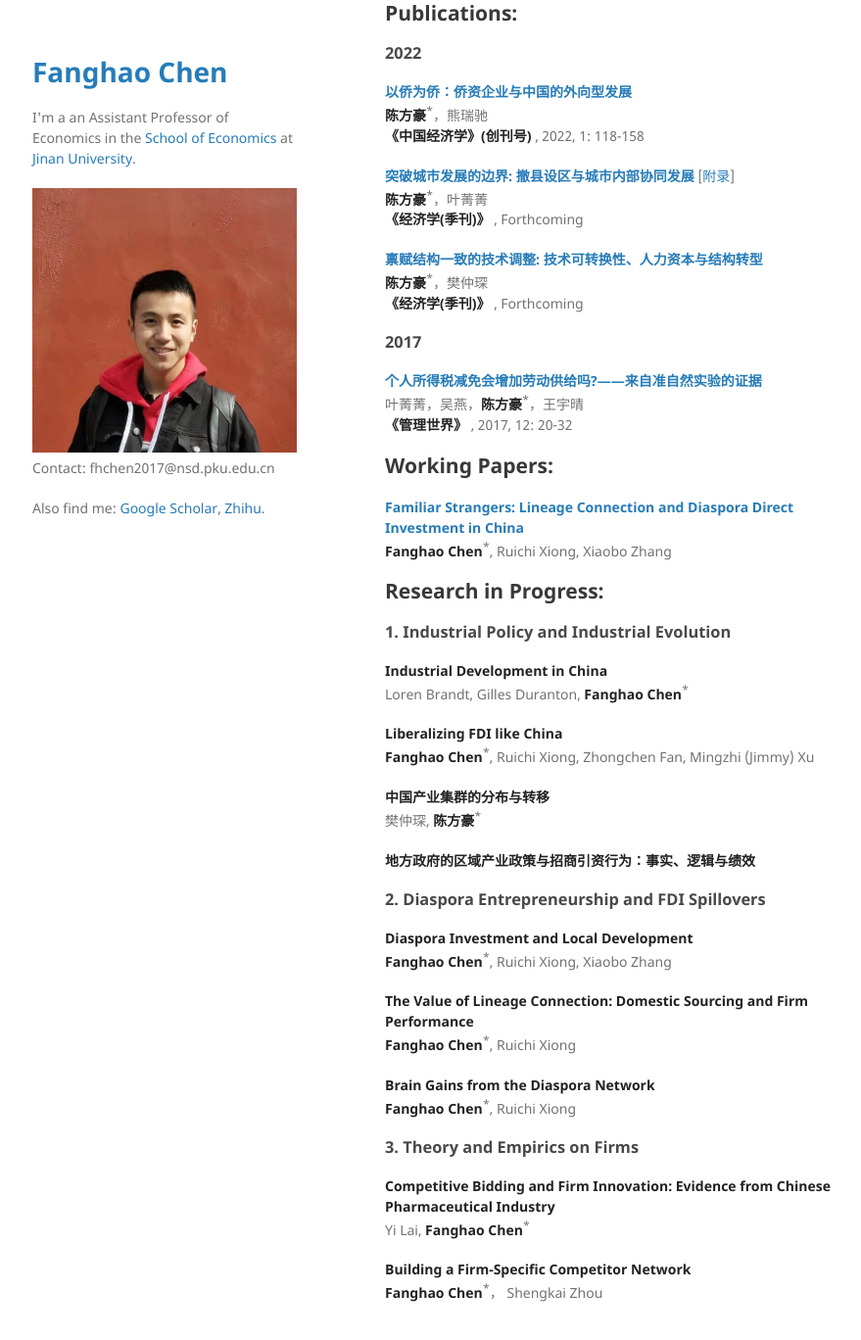
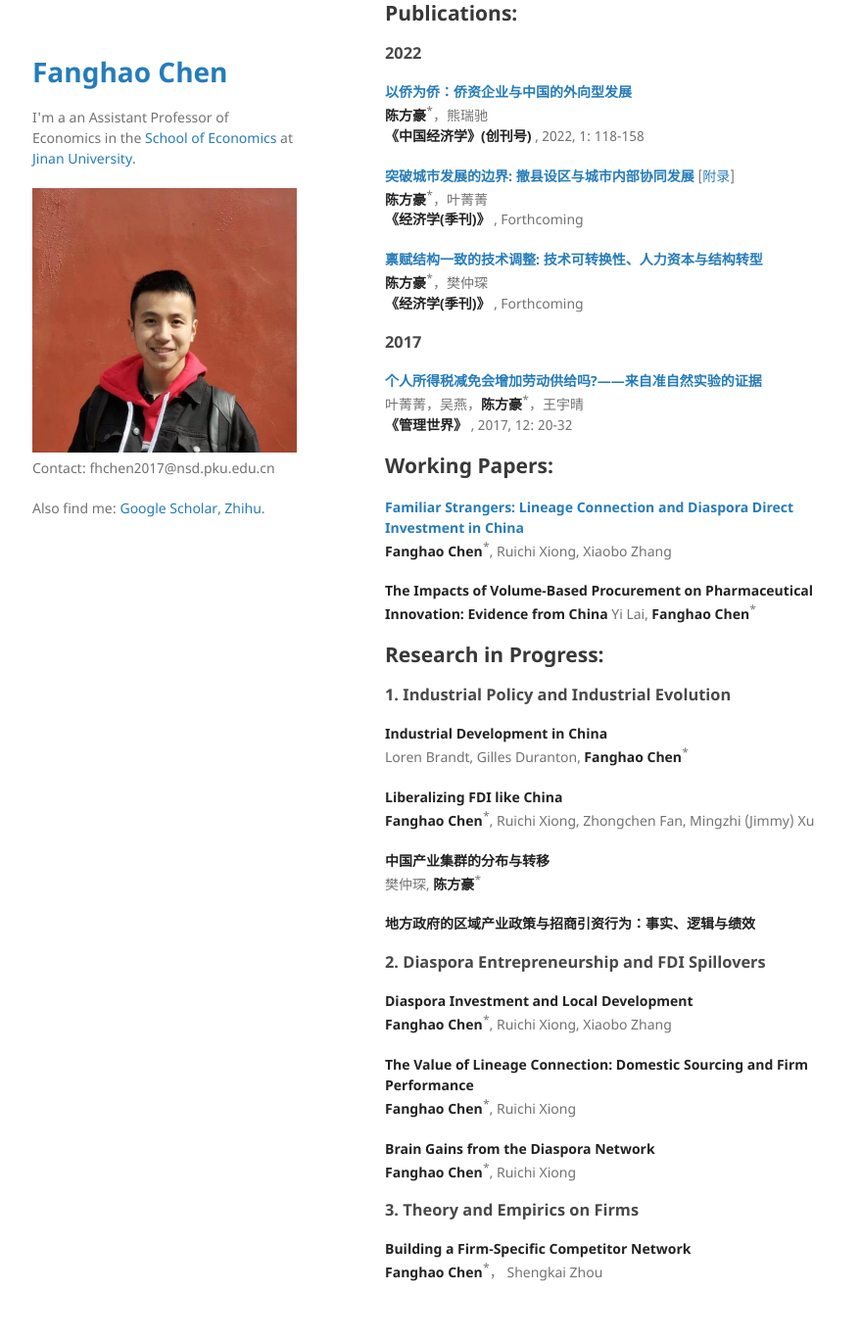
Before and after one commit to FanghaoChen/homepage, a Jekyll site: the page built from research.md, in a window 1280 px wide and 1400 px high, scrolled down 108 px. Shown: the top 1368 px of the window at 98% size, without its empty margins (177-1056 px from the left). Built offline with Jekyll 4.4.1, drawn with Linux system fonts in a browser that asks for light colours.

Commit message:
Update research.md

```diff
--- a/research.md
+++ b/research.md
@@ -31,6 +31,9 @@ layout: default
 **[Familiar Strangers: Lineage Connection and Diaspora Direct Investment in China](https://papers.ssrn.com/sol3/papers.cfm?abstract_id=4004159)** <br/>
 **Fanghao Chen**<sup>*</sup>, Ruichi Xiong, Xiaobo Zhang
 
+**The Impacts of Volume-Based Procurement on Pharmaceutical Innovation: Evidence from China**
+Yi Lai, **Fanghao Chen**<sup>*</sup>
+
 ## Research in Progress:
 
 ### 1. Industrial Policy and Industrial Evolution ###
@@ -59,8 +62,5 @@ Loren Brandt, Gilles Duranton, **Fanghao Chen**<sup>*</sup>
 
 ### 3. Theory and Empirics on Firms ###
 
-**Competitive Bidding and Firm Innovation: Evidence from Chinese Pharmaceutical Industry** <br/>
-Yi Lai, **Fanghao Chen**<sup>*</sup>
-
 **Building a Firm-Specific Competitor Network** <br/>
 **Fanghao Chen**<sup>*</sup>， Shengkai Zhou
```
